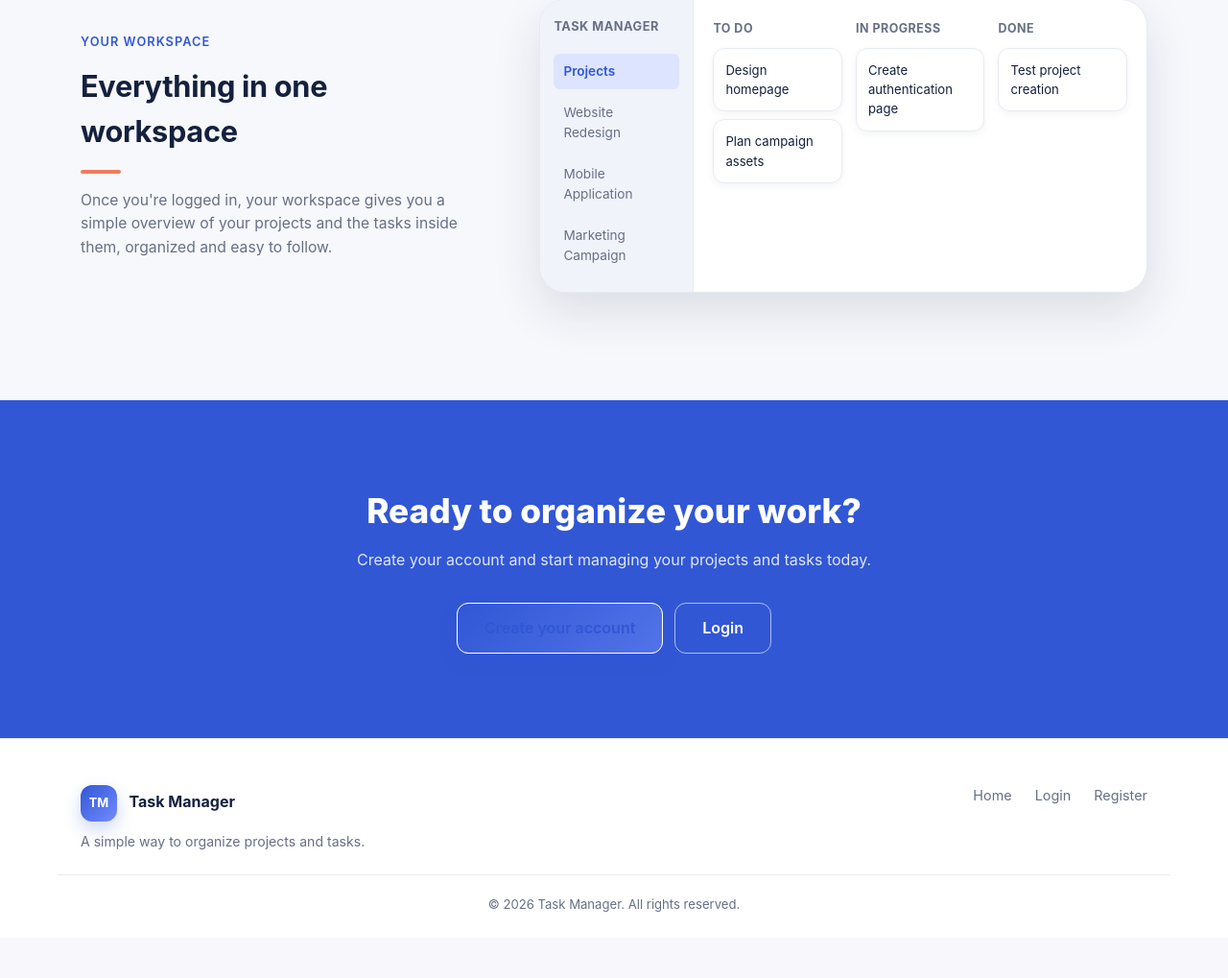
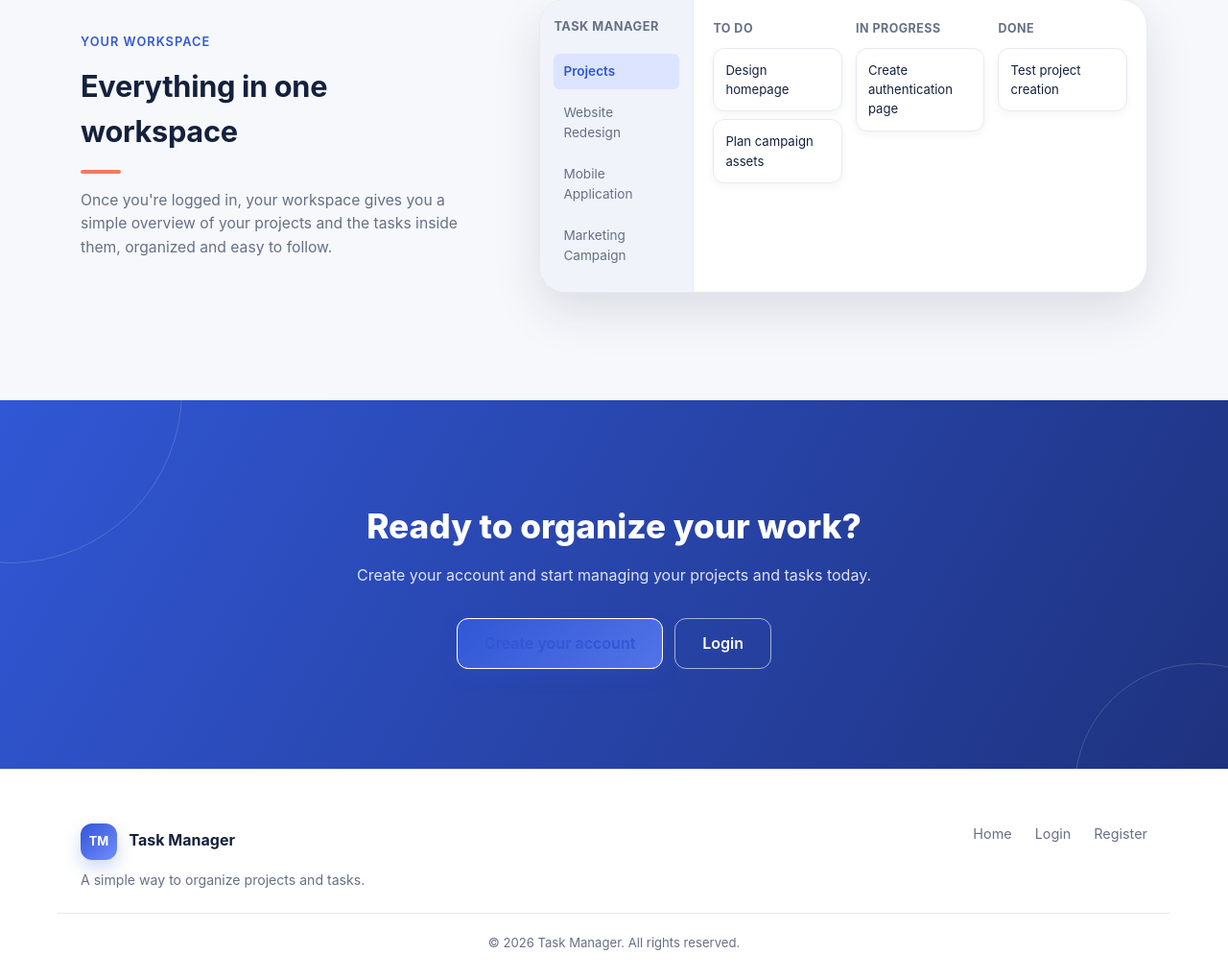
Before and after one commit to workcmtiayon-arch/task_manager, a Django app: page / in a window 1280 px wide. Shown: the part 2064-3083 px from the top of the page at 96% size. Before the commit the page ends 3014 px from the top, so only its background shows below. Run offline with Django 5.2, Linux system fonts and the light colour scheme; parts of the project's set-up code (start-up, migrations or seed data) failed here and were passed over.

Commit message:
style(home): finish call to action and footer

```diff
--- a/static/css/style.css
+++ b/static/css/style.css
@@ -680,12 +680,16 @@ button:focus-visible,
 
 
 .cta {
-    padding: 88px 0;
-    background-color: var(--primary-color);
+    position: relative;
+    overflow: hidden;
+    padding: 104px 0;
+    background: linear-gradient(120deg, #3157D5, #1E327E);
     color: #FFFFFF;
 }
 
 .cta__inner {
+    position: relative;
+    z-index: 1;
     text-align: center;
 }
 
@@ -699,6 +703,28 @@ button:focus-visible,
     font-size: 1rem;
     color: rgba(255, 255, 255, 0.85);
     margin-bottom: 32px;
+}
+
+.cta::before,
+.cta::after {
+    content: "";
+    position: absolute;
+    border: 1px solid rgba(255, 255, 255, .16);
+    border-radius: 50%;
+}
+
+.cta::before {
+    width: 360px;
+    height: 360px;
+    left: -170px;
+    top: -190px;
+}
+
+.cta::after {
+    width: 260px;
+    height: 260px;
+    right: -100px;
+    bottom: -150px;
 }
 
 .cta__actions {
@@ -729,9 +755,9 @@ button:focus-visible,
 
 
 .footer {
-    background-color: var(--surface-color);
+    background-color: #fff;
     border-top: 1px solid var(--border-color);
-    padding: 48px 0 24px;
+    padding: 56px 0 26px;
 }
 
 .footer__inner {
@@ -756,6 +782,10 @@ button:focus-visible,
     margin-top: 10px;
     font-size: 0.88rem;
     color: var(--muted-color);
+}
+
+.footer__brand .navbar__logo-mark {
+    vertical-align: middle;
 }
 
 .footer__links {
```
